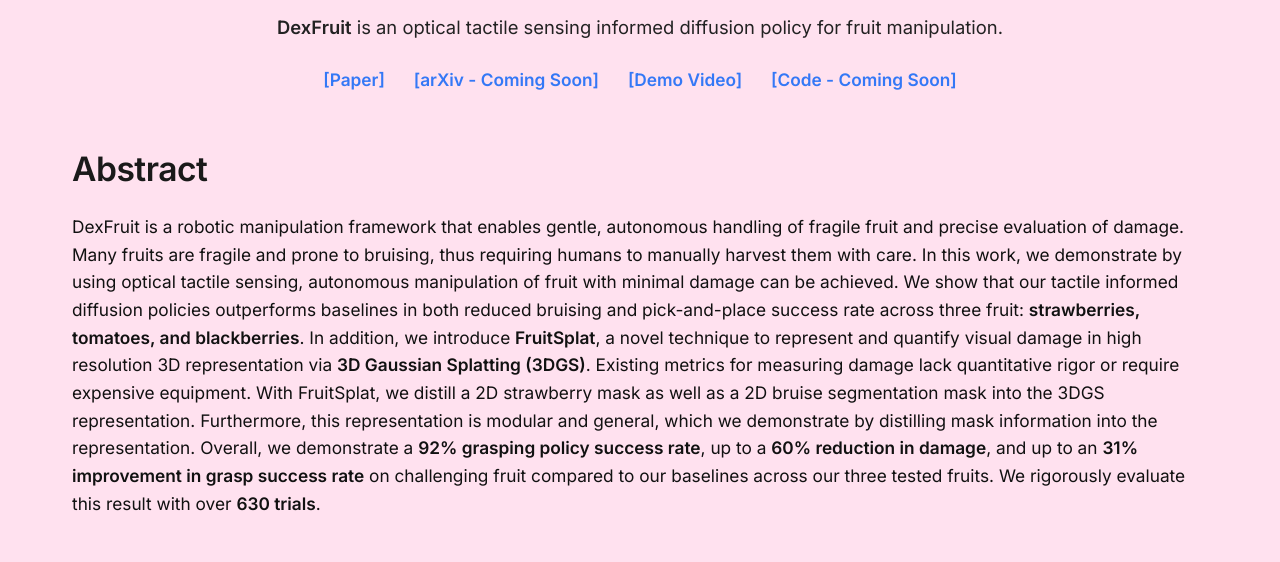
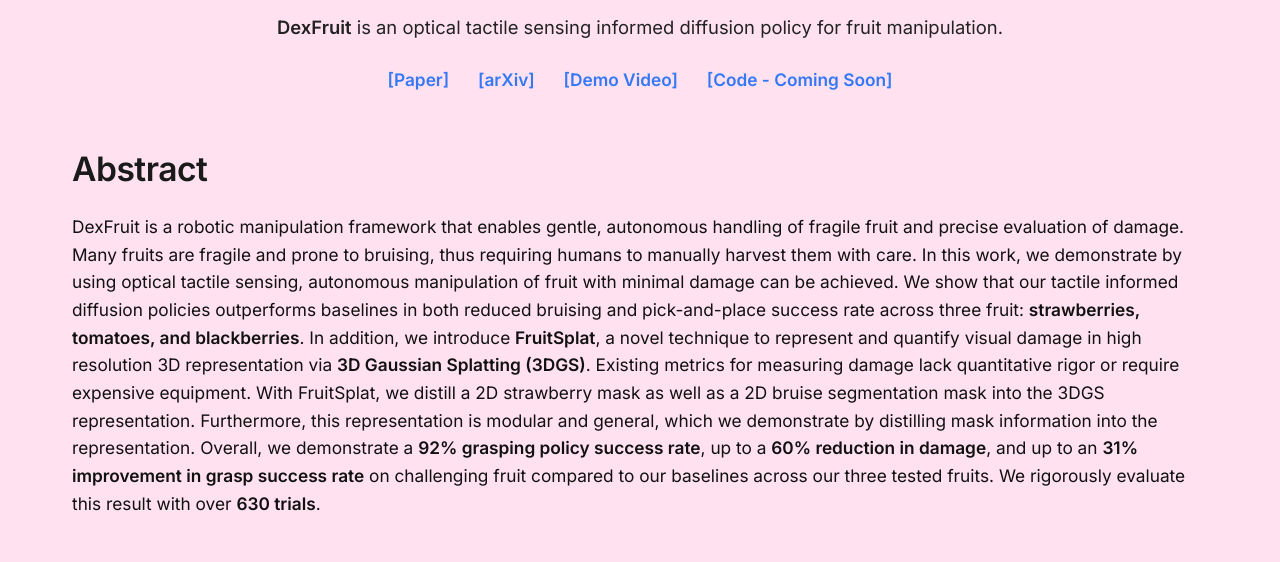
Before and after one commit to dex-fruit/dex-fruit.github.io, a plain HTML site: page index.html in a window 1280 px wide. Shown: the part 870-1432 px from the top of the page. Drawn offline with Linux system fonts and the light colour scheme.

Commit message:
added arxiv

```diff
--- a/index.html
+++ b/index.html
@@ -475,7 +475,7 @@
         </div>
         <div style="text-align: center; margin-bottom: 2.5rem;">
           <a href="data/dexfruit.pdf" target="_blank" rel="noopener noreferrer" style="margin-right: 1.5rem; color: #3478f6; text-decoration: none; font-weight: 600;">[Paper]</a>
-          <a href="#" style="margin-right: 1.5rem; color: #3478f6; text-decoration: none; font-weight: 600;">[arXiv - Coming Soon]</a>
+          <a href="http://arxiv.org/abs/2508.07118" target="_blank" rel="noopener noreferrer" style="margin-right: 1.5rem; color: #3478f6; text-decoration: none; font-weight: 600;">[arXiv]</a>
           <a href="https://www.youtube.com/watch?v=uOivql8unq0" target="_blank" rel="noopener noreferrer" style="margin-right: 1.5rem; color: #3478f6; text-decoration: none; font-weight: 600;">[Demo Video]</a>
           <a href="#" style="color: #3478f6; text-decoration: none; font-weight: 600;">[Code - Coming Soon]</a>
         </div>
```
Also changed, not shown: 1 other file.
